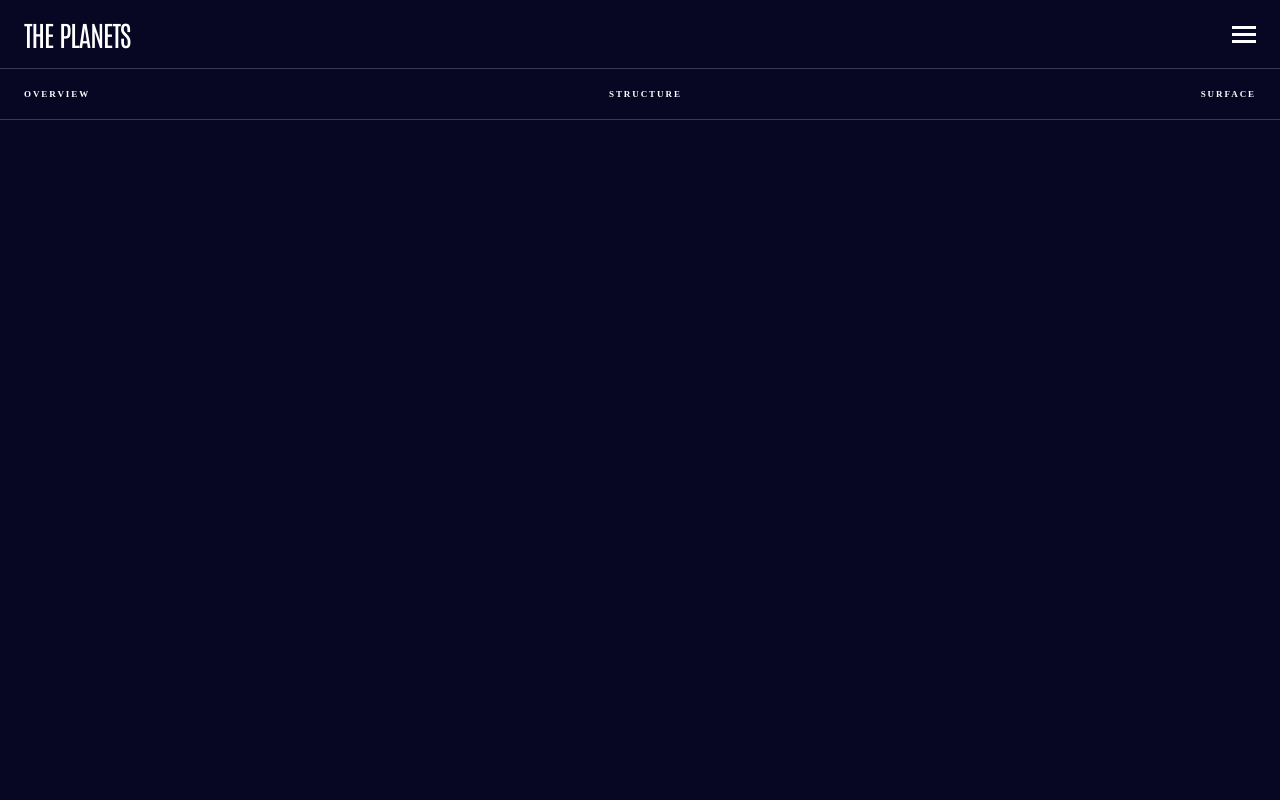
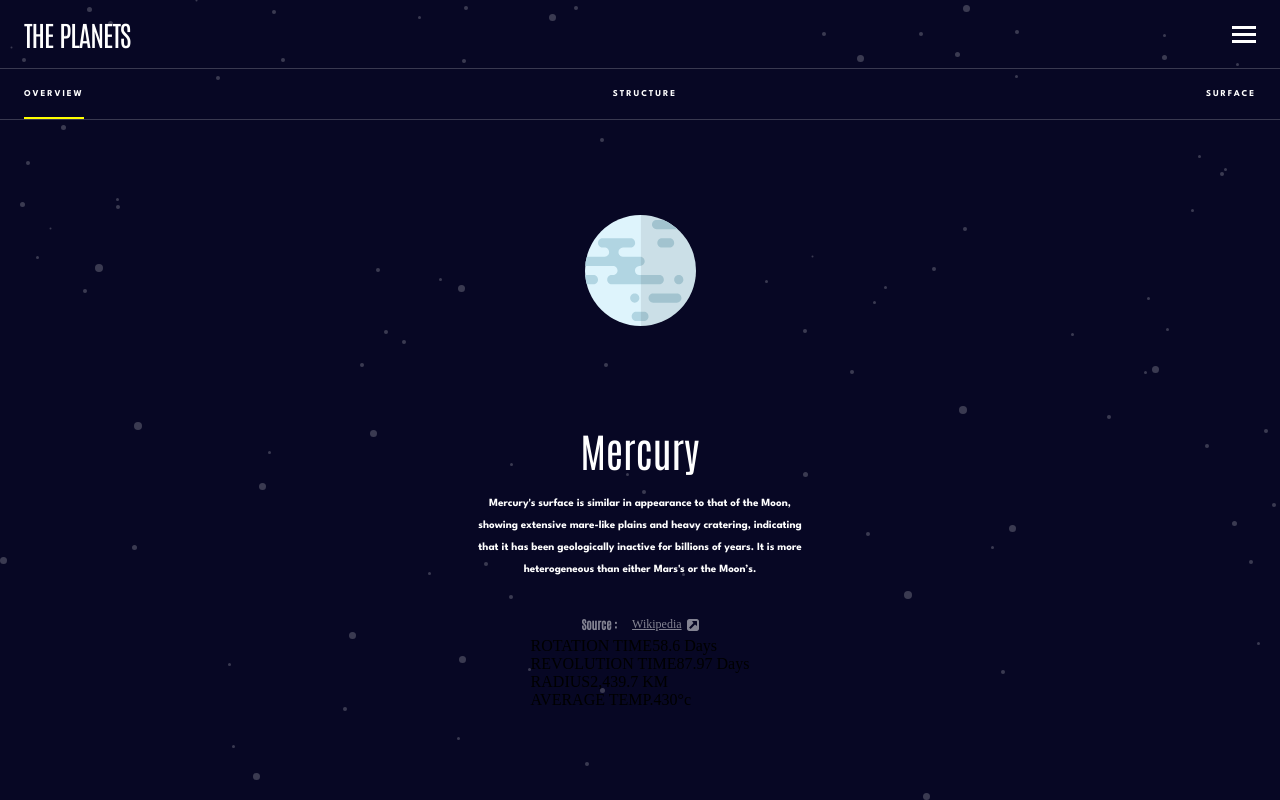
Before and after one commit to AlexTsamala/Planet-fact-site, a React (Create React App) app: page / in a window 1280 px wide. Built offline with nearby package versions, Linux system fonts and the light colour scheme.

Commit message:
added Planets component

```diff
--- a/src/App.tsx
+++ b/src/App.tsx
@@ -1,17 +1,14 @@
-import React from 'react';
-import styled from 'styled-components'
 import Header from './components/Header';
-import information from './data.json'
 import { createGlobalStyle} from 'styled-components';
-import Overview from './components/Overview';
-
+import Planets from './components/Planets';
+import backgroundStars from "./images/background-stars.svg";
 
 function App() {
   return (
       <>
         <GlobalStyle/>
         <Header/>
-        <Overview/>
+        <Planets/>
       </>
   );
 }
@@ -22,5 +19,6 @@ export default App;
 const GlobalStyle = createGlobalStyle`
   body {
     background-color: #070724;
+    background-image: url(${backgroundStars});
   }
 `
--- a/src/components/Overview.tsx
+++ b/src/components/Overview.tsx
@@ -1,13 +1,21 @@
 import styled from "styled-components";
+import {useState} from "react";
 
 const Overview = () => {
+
+    const [name,setName] = useState<string>("OVERVIEW");
+
+    const nameHandler = (name:string) => {
+        setName(name)
+    }
+
     return (
     <Container>
         <hr></hr>
             <ButtonsContainer>
-                <h2>OVERVIEW</h2>
-                <h2>STRUCTURE</h2>
-                <h2>SURFACE</h2>
+                <h2 onClick={() => nameHandler("OVERVIEW")} style={name==="OVERVIEW" ? {borderBottom:"2px solid yellow"}:{}}>OVERVIEW</h2>
+                <h2 onClick={() => nameHandler("STRUCTURE")} style={name==="STRUCTURE" ? {borderBottom:"2px solid yellow"}:{}}>STRUCTURE</h2>
+                <h2 onClick={() => nameHandler("SURFACE")} style={name==="SURFACE" ? {borderBottom:"2px solid yellow"}:{}}>SURFACE</h2>
             </ButtonsContainer>
         <hr></hr>
     </Container>
@@ -17,6 +25,7 @@ const Overview = () => {
 export default Overview;
 
 const Container = styled.div`
+    margin-bottom: 95px;
     hr{
         background-color: #ffffff;
         height:1px;
@@ -28,14 +37,16 @@ const Container = styled.div`
 const ButtonsContainer = styled.div`
     display: flex;
     justify-content: space-between;
-    padding:20px 24px;
+    padding:20px 24px 0;
         h2{
-            font-family: Spartan;
+            font-family: 'League Spartan';
             font-size: 9px;
             font-weight: 700;
             line-height: 10px;
             letter-spacing: 1.9285714626312256px;
             text-align: center;
-            color:#ffffff
+            color:#ffffff;
+            height: 30px;
+            cursor: pointer;
         }
 `
--- /dev/null
+++ b/src/components/Planets.tsx
@@ -0,0 +1,105 @@
+import styled from "styled-components";
+import Overview from "./Overview";
+import {useState} from "react";
+import information from "../data.json"
+import sourceIcon from "../images/icon-source.svg"
+
+const Planets = () => {
+    return (
+        <>
+            <Overview/>
+            <Container>
+                <Planet alt={information[0].name} src={information[0].images.planet}/>
+                <h1>{information[0].name}</h1>
+                <TextAboutPlanet>{information[0].geology.content}</TextAboutPlanet>
+                <SourceSection>
+                    <SourceText>Source :</SourceText>
+                    <a href={information[0].geology.source}>Wikipedia</a>
+                    <img alt="source" src={sourceIcon}/>
+                </SourceSection>
+                <StatisticSection>
+                    <div>
+                        <span>ROTATION TIME</span>
+                        <span>{information[0].rotation}</span>
+                    </div>
+                    <div>
+                        <span>REVOLUTION TIME</span>
+                        <span>{information[0].revolution}</span>
+                    </div>
+                    <div>
+                        <span>RADIUS</span>
+                        <span>{information[0].radius}</span>
+                    </div>
+                    <div>
+                        <span>AVERAGE TEMP.</span>
+                        <span>{information[0].temperature}</span>
+                    </div>
+                </StatisticSection>
+            </Container>
+        </>
+     );
+}
+
+export default Planets;
+
+const Container = styled.div`
+    display: flex;
+    justify-content: center;
+    flex-direction: column;
+    align-items: center;
+    margin:0 24px 47px;
+    h1{
+        font-family: "Antonio";
+        font-size: 40px;
+        font-weight: 400;
+        line-height: 52px;
+        color: #FFFFFF;
+        margin-bottom:16px;
+    }
+`
+
+const Planet = styled.img`
+    height: 111px;
+    width: 111px;
+    margin-bottom:98px;
+`
+const TextAboutPlanet = styled.p`
+    font-family: 'League Spartan';
+    font-size: 11px;
+    font-weight: 700;
+    line-height: 22px;
+    letter-spacing: 0px;
+    text-align: center;
+    color: #FFFFFF;
+    width: 327px;
+    margin-bottom:32px;
+`
+const SourceText = styled.span`
+    font-family: "Antonio";
+    font-size: 12px;
+    font-weight: 700;
+    line-height: 25px;
+    letter-spacing: 0px;
+    text-align: left;
+    color:#ffffff;
+    opacity: 0.5;
+`
+const SourceSection = styled.div`
+    display: flex;
+    align-items: center;
+    gap: 5px;
+    a{
+        font-family: 'League Spartan';
+        padding-left:10px;
+        opacity: 0.5;
+        color:#ffffff;
+        font-family: Spartan;
+        font-size: 12px;
+        font-weight: 400;
+        line-height: 25px;
+        letter-spacing: 0px;
+    }
+`
+const StatisticSection = styled.div`
+
+`
--- a/src/data.json
+++ b/src/data.json
@@ -17,6 +17,7 @@
     "revolution": "87.97 Days",
     "radius": "2,439.7 KM",
     "temperature": "430°c",
+    "color": "#DEF4FC",
     "images": {
       "planet": "./assets/planet-mercury.svg",
       "internal": "./assets/planet-mercury-internal.svg",
@@ -41,6 +42,7 @@
     "revolution": "224.7 Days",
     "radius": "6,051.8 KM",
     "temperature": "471°c",
+    "color": "#F7CC7F",
     "images": {
       "planet": "./assets/planet-venus.svg",
       "internal": "./assets/planet-venus-internal.svg",
@@ -65,6 +67,7 @@
     "revolution": "365.26 Days",
     "radius": "6,371 KM",
     "temperature": "16°c",
+    "color": "#545BFE",
     "images": {
       "planet": "./assets/planet-earth.svg",
       "internal": "./assets/planet-earth-internal.svg",
@@ -89,6 +92,7 @@
     "revolution": "1.88 Years",
     "radius": "3,389.5 KM",
     "temperature": "-28°c",
+    "color": "#FF6A45",
     "images": {
       "planet": "./assets/planet-mars.svg",
       "internal": "./assets/planet-mars-internal.svg",
@@ -113,6 +117,7 @@
     "revolution": "11.86 Years",
     "radius": "69,911 KM",
     "temperature": "-108°c",
+    "color": "#ECAD7A",
     "images": {
       "planet": "./assets/planet-jupiter.svg",
       "internal": "./assets/planet-jupiter-internal.svg",
@@ -137,6 +142,7 @@
     "revolution": "29.46 Years",
     "radius": "58,232 KM",
     "temperature": "-138°c",
+    "color": "#FCCB6B",
     "images": {
       "planet": "./assets/planet-saturn.svg",
       "internal": "./assets/planet-saturn-internal.svg",
@@ -161,6 +167,7 @@
     "revolution": "84 Years",
     "radius": "25,362 KM",
     "temperature": "-195°c",
+    "color": "#65F0D5",
     "images": {
       "planet": "./assets/planet-uranus.svg",
       "internal": "./assets/planet-uranus-internal.svg",
@@ -185,6 +192,7 @@
     "revolution": "164.79 Years",
     "radius": "24,622 KM",
     "temperature": "-201°c",
+    "color": "#497EFA",
     "images": {
       "planet": "./assets/planet-neptune.svg",
       "internal": "./assets/planet-neptune-internal.svg",
--- a/src/index.css
+++ b/src/index.css
@@ -1,4 +1,5 @@
 @import url('https://fonts.googleapis.com/css2?family=Antonio&family=League+Spartan:wght@400;700&display=swap');
+@import url('https://fonts.googleapis.com/css2?family=League+Spartan:wght@400;700&display=swap');
 *{
     box-sizing:border-box;
     margin:0;
```
Also changed, not shown: src/images/background-stars.svg (renamed from public/assets/background-stars.svg), src/images/icon-source.svg (renamed from public/assets/icon-source.svg).
